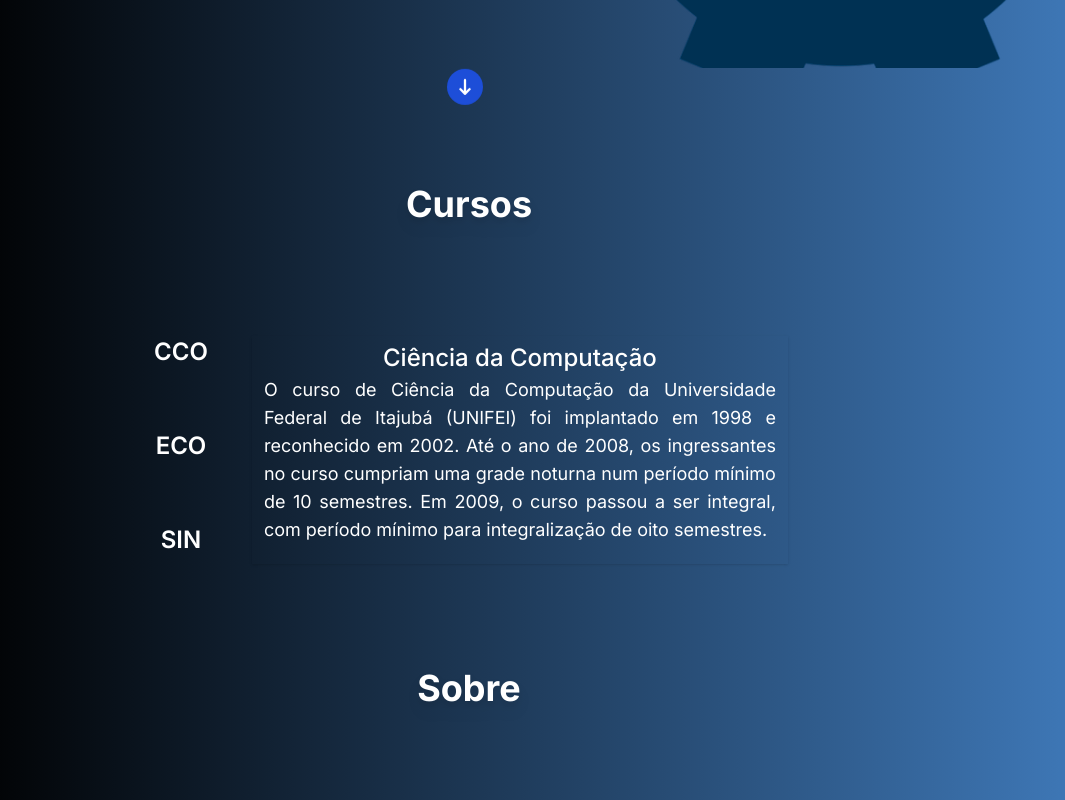
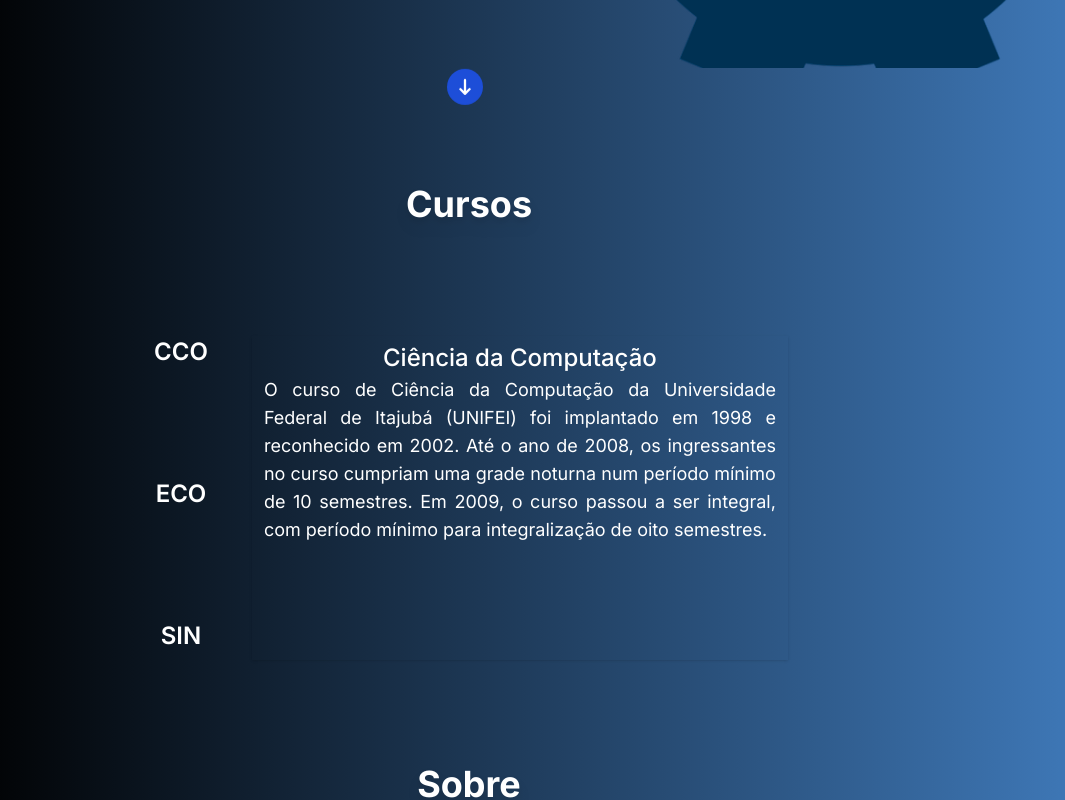
Before and after one commit to websterramos/dacomp, a Next.js app: page / in a window 1280 px wide. Shown: the part 440-1240 px from the top of the page, without its empty margins (171-1236 px from the left). Built offline with nearby package versions, Linux system fonts and the light colour scheme.

Commit message:
retirando redundancias

```diff
--- a/src/app/page.tsx
+++ b/src/app/page.tsx
@@ -8,7 +8,7 @@ export default function Home() {
   return (
     <main>
       <section>
-          <header className="w-full flex flex-col justify-evenly h-[35rem]  bg-gradient-to-r from-black from-10% to-light-blue ">
+          <header className="w-full flex flex-col justify-evenly h-[35rem]">
             <div className='flex md:justify-evenly  justify-center'>
             <div className="flex flex-col justify-center items-center p-16">
               <h1 className="text-center text-4xl text-cyan-700 font-bold drop-shadow-lg">Bem-vind@ ao
--- a/src/components/Courses.tsx
+++ b/src/components/Courses.tsx
@@ -5,7 +5,7 @@ import { Tab } from '@headlessui/react'
 import classNames from '../utils/classesUtil'
 
 const Courses = () => {
-  const [bgState, setBgState] = useState('bg-gradient-to-r from-black from-10% to-light-blue');
+  const [bgState, setBgState] = useState();
 
   const updateBgState = (color: string) => {
     setBgState(color)
@@ -88,7 +88,7 @@ return (
                 'ring-transparent ring-opacity-100 ring-offset-2 hover:scale-105 focus:outline-none focus:ring-2'
               )}
             >
-                <div key={course[0].id}>
+                <div key={course[0].id} className='h-[300px]'>
                   <h3 className="flex justify-center text-white font-medium leading-5 text-2xl">{course[0].title}</h3>
                   <p className="text-justify text-white text-lg max-w-lg py-2">{course[0].content}</p>
                 </div>
```
